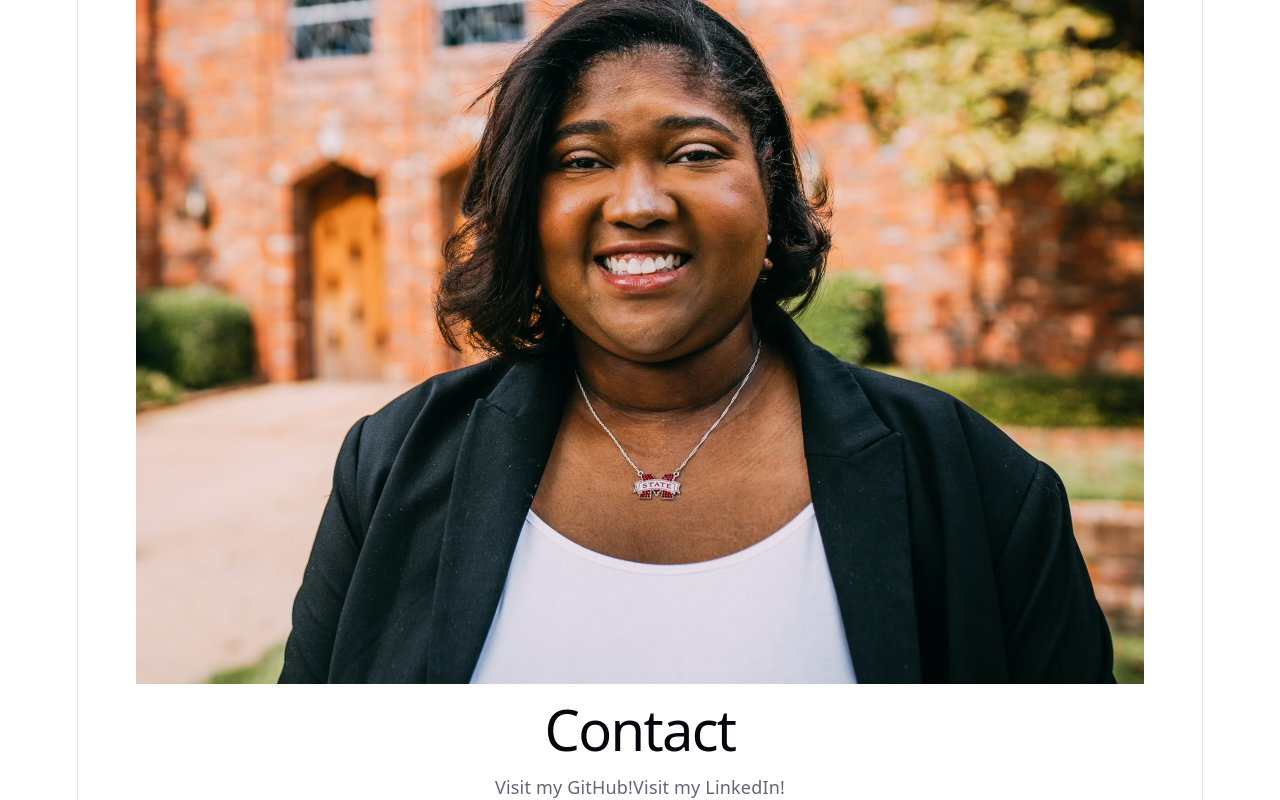
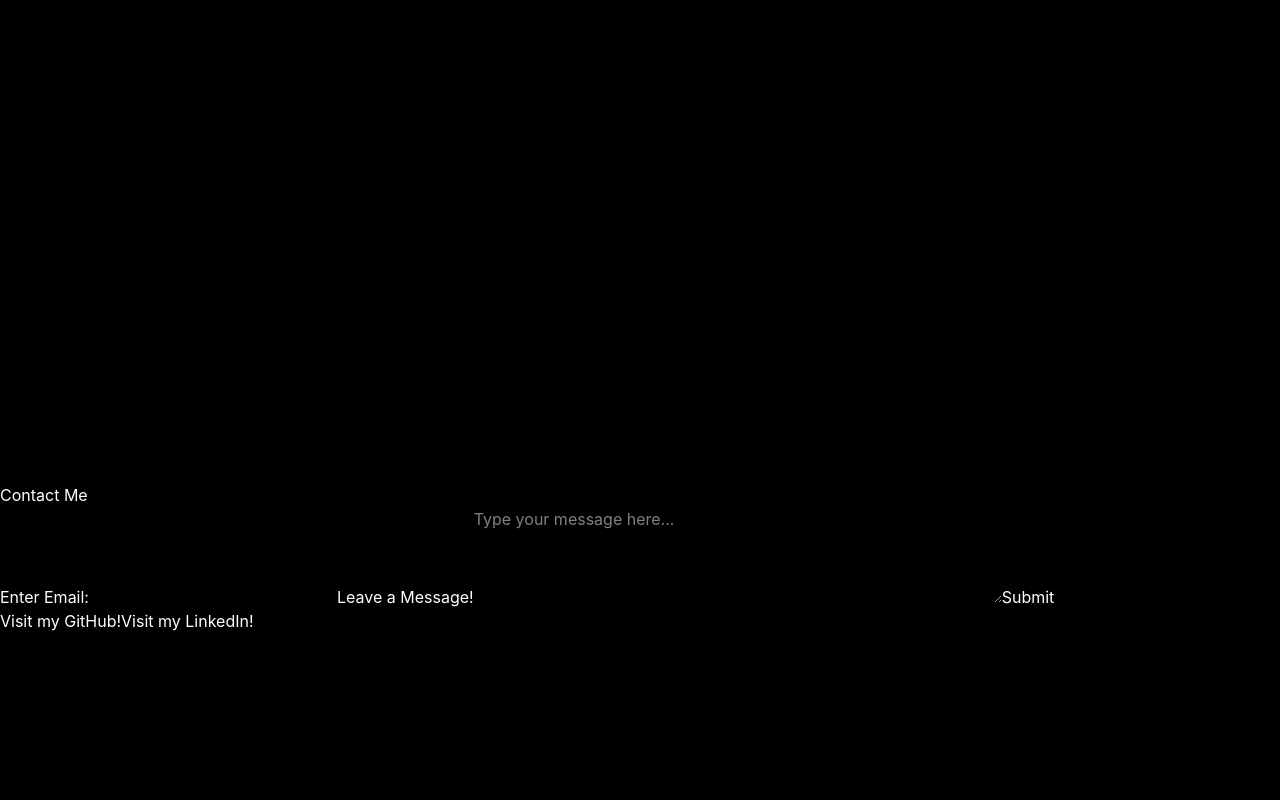
Before and after one commit to 203mcgee/My-Portfolio, a React (Vite) app: page /contact in a window 1280 px wide. Shown: the part 365-1165 px from the top of the page. After the commit the page ends 998 px from the top, so only its background shows below. Built offline with nearby package versions, Linux system fonts and the light colour scheme.

Commit message:
made some changes to the contact form

```diff
--- a/src/App.jsx
+++ b/src/App.jsx
@@ -1,6 +1,5 @@
 import React from 'react'
-import { BrowserRouter, useParams } from 'react-router-dom';
-import { Routes, Route, } from 'react-router-dom'
+import { BrowserRouter, useParams,Routes, Route } from 'react-router-dom';
 import { useState } from 'react'
 import './App.css'
 import HomePage from './pages/HomePage';
@@ -23,7 +22,7 @@ function App() {
             <Hero/>
             <Routes>
               <Route path='/' element={<HomePage />} />
-              <Route path='/projects' element={<Projects />} />
+              <Route path='/projects/:id' element={<Projects />} />
               <Route path='/experienceskills' element={<ExperienceSkills />} />
               <Route path='/contact' element={<Contact />} />
             </Routes>
--- a/src/components/Hero.jsx
+++ b/src/components/Hero.jsx
@@ -13,7 +13,7 @@ function Hero() {
                             <span>Nice to meet you!</span>
                             <span></span>
                         </h1>
-                        <img src="./src/assets/IMG_7380.jpeg" alt="A picture of Zoe McGee"></img>
+                        {/* <img src="./src/assets/IMG_7380.jpeg" alt="A picture of Zoe McGee"></img> */}
                     </div>
 
                 </div>
--- a/src/index.css
+++ b/src/index.css
@@ -1,113 +1,6 @@
 @import 'tailwindcss';
 
-:root {
-  --text: #6b6375;
-  --text-h: #08060d;
-  --bg: #fff;
-  --border: #e5e4e7;
-  --code-bg: #f4f3ec;
-  --accent: #aa3bff;
-  --accent-bg: rgba(170, 59, 255, 0.1);
-  --accent-border: rgba(170, 59, 255, 0.5);
-  --social-bg: rgba(244, 243, 236, 0.5);
-  --shadow:
-    rgba(0, 0, 0, 0.1) 0 10px 15px -3px, rgba(0, 0, 0, 0.05) 0 4px 6px -2px;
-
-  --sans: system-ui, 'Segoe UI', Roboto, sans-serif;
-  --heading: system-ui, 'Segoe UI', Roboto, sans-serif;
-  --mono: ui-monospace, Consolas, monospace;
-
-  font: 18px/145% var(--sans);
-  letter-spacing: 0.18px;
-  color-scheme: light dark;
-  color: var(--text);
-  background: var(--bg);
-  font-synthesis: none;
-  text-rendering: optimizeLegibility;
-  -webkit-font-smoothing: antialiased;
-  -moz-osx-font-smoothing: grayscale;
-
-  @media (max-width: 1024px) {
-    font-size: 16px;
-  }
+body{
+  background-color: black;
+  color: white;
 }
-
-@media (prefers-color-scheme: dark) {
-  :root {
-    --text: #9ca3af;
-    --text-h: #f3f4f6;
-    --bg: #16171d;
-    --border: #2e303a;
-    --code-bg: #1f2028;
-    --accent: #c084fc;
-    --accent-bg: rgba(192, 132, 252, 0.15);
-    --accent-border: rgba(192, 132, 252, 0.5);
-    --social-bg: rgba(47, 48, 58, 0.5);
-    --shadow:
-      rgba(0, 0, 0, 0.4) 0 10px 15px -3px, rgba(0, 0, 0, 0.25) 0 4px 6px -2px;
-  }
-
-  #social .button-icon {
-    filter: invert(1) brightness(2);
-  }
-}
-
-body {
-  margin: 0;
-}
-
-#root {
-  width: 1126px;
-  max-width: 100%;
-  margin: 0 auto;
-  text-align: center;
-  border-inline: 1px solid var(--border);
-  min-height: 100svh;
-  display: flex;
-  flex-direction: column;
-  box-sizing: border-box;
-}
-
-h1,
-h2 {
-  font-family: var(--heading);
-  font-weight: 500;
-  color: var(--text-h);
-}
-
-h1 {
-  font-size: 56px;
-  letter-spacing: -1.68px;
-  margin: 32px 0;
-  @media (max-width: 1024px) {
-    font-size: 36px;
-    margin: 20px 0;
-  }
-}
-h2 {
-  font-size: 24px;
-  line-height: 118%;
-  letter-spacing: -0.24px;
-  margin: 0 0 8px;
-  @media (max-width: 1024px) {
-    font-size: 20px;
-  }
-}
-p {
-  margin: 0;
-}
-
-code,
-.counter {
-  font-family: var(--mono);
-  display: inline-flex;
-  border-radius: 4px;
-  color: var(--text-h);
-}
-
-code {
-  font-size: 15px;
-  line-height: 135%;
-  padding: 4px 8px;
-  background: var(--code-bg);
-}
--- a/src/pages/Contact.jsx
+++ b/src/pages/Contact.jsx
@@ -1,9 +1,60 @@
-import React from 'react';
+import React,{useState} from 'react';
+
 
 export default function Contact(){
+    // https://www.youtube.com/watch?v=x4b93zRUEvc
+    const [values,setValues] = useState({email: ''});
+    const [errors,setErrors] = useState({});
+
+    // This the regex for the email
+    const isEmail = (email) => /^[a-zA-Z0-9.!#$%&’*+/=?^_`{|}~-]+@[a-zA-Z0-9-]+(?:\.[a-zA-Z0-9-]+)*$/
+
+    const checkingValidation = (e) =>{
+        e.preventDefault();
+
+        const errors = {};
+
+        if(!isEmail(values.email)){
+            errors.email = 'Wrong format';
+        }
+
+        setErrors(errors);
+
+        if(!Object.keys(errors).length){
+            alert(JSON.stringify(values,null,2));
+        }
+    }
+
+    const setEmail = (e) =>{
+        setValues((values)=>({...values,email: e.target.value}));
+    }
+
+
+
     return(
         <>
-            <h1>Contact</h1>
+            <h1>Contact Me</h1>
+            <form onSubmit={checkingValidation}>
+                <label htmlFor='userEmail'>Enter Email:</label>
+                <input
+                type='text'
+                id='userEmail'
+                value={values.email}
+                onChange={setEmail}/>
+                {Object.entries(errors).map(([key,error]) =>(
+                    <span
+                    key={`${key}:${error}`}
+                    style={{fontWeight:'bold',
+                    color:'red'}}>
+                        {key}:{error}
+                    </span>
+                ))}
+
+                <label htmlFor='message'>Leave a Message!</label>
+                <textarea id="message" name="message" rows="4" cols="50" placeholder="Type your message here..."></textarea>
+                <input type='submit'/>
+                <br />
+            </form>
         </>
     );
 }
--- a/src/pages/HomePage.jsx
+++ b/src/pages/HomePage.jsx
@@ -5,6 +5,21 @@ export default function HomePage(){
     return(
         <>
             <h1>Home</h1>
+            <section className="core-section">
+                <h2>My Core Stack</h2>
+                <p>Operating System: Windows </p>
+                <p>Database: MySQL</p>
+                <p>Programming Languages: C++, C, Python, JavaScript</p>
+                <p>Framework:Node.js,React.js</p>
+            </section>
+            <section className="developer-identity-section">
+                <h2>Developer Identity</h2>
+                <p>My developer identity is junior web developer or junior software developer.</p>
+            </section>
+            <section className="metrics-section">
+                <h2>Metrics</h2>
+                <p>I don't know what this mean</p>
+            </section>
         </>
     );
 }
--- a/src/pages/Projects.jsx
+++ b/src/pages/Projects.jsx
@@ -1,9 +1,13 @@
 import React from 'react';
+import {useParams} from 'react-router-dom';
 
 export default function Projects(){
+   let {id} = useParams()
+
+
     return(
         <>
-            <h1>My Projects</h1>
+            <h1>My Projects - {id}</h1>
         </>
     );
 }
```
Also changed, not shown: src/components/Navbar.jsx (+1 -7 lines), src/hooks/useFetch.js (added).
